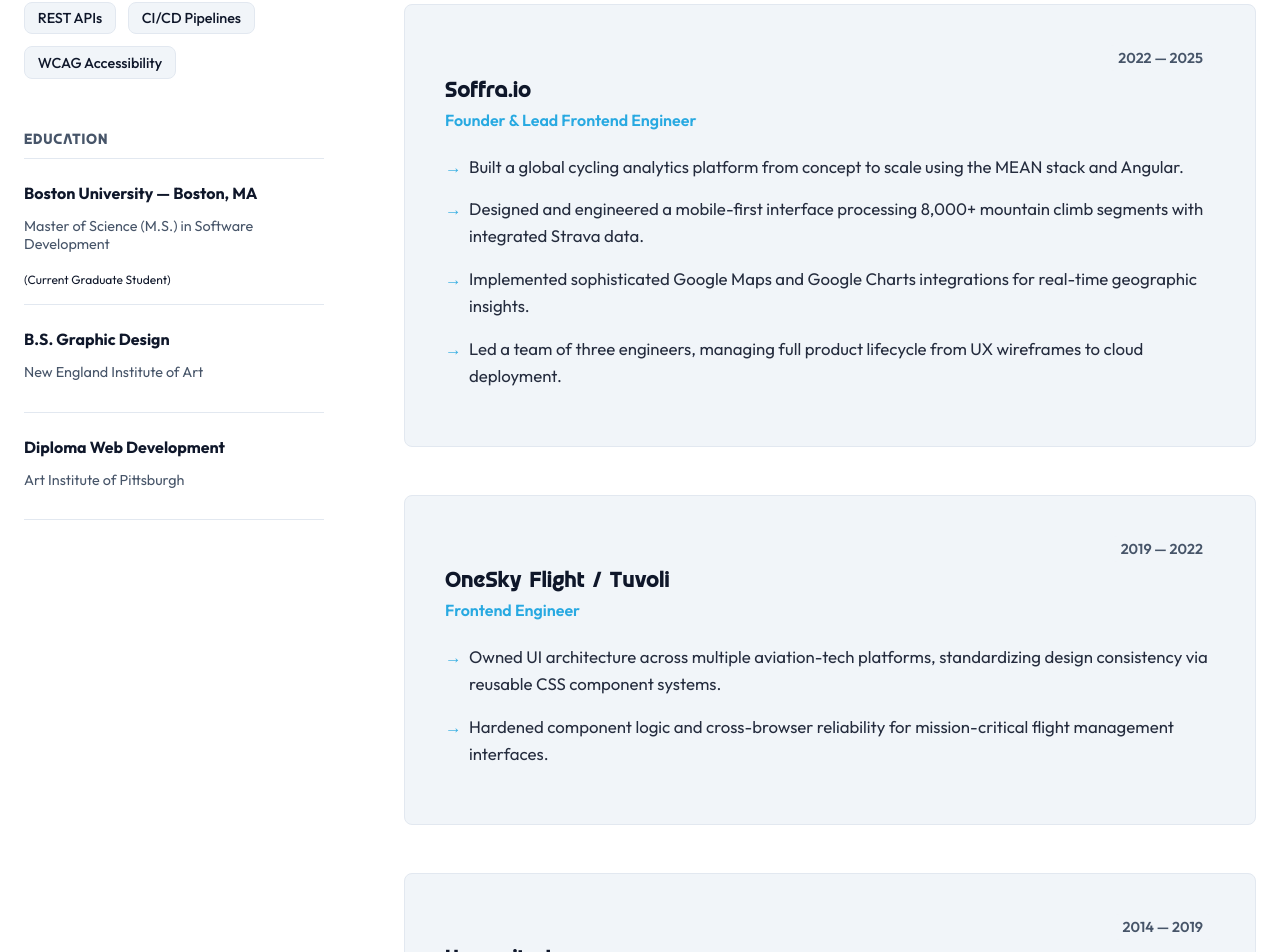
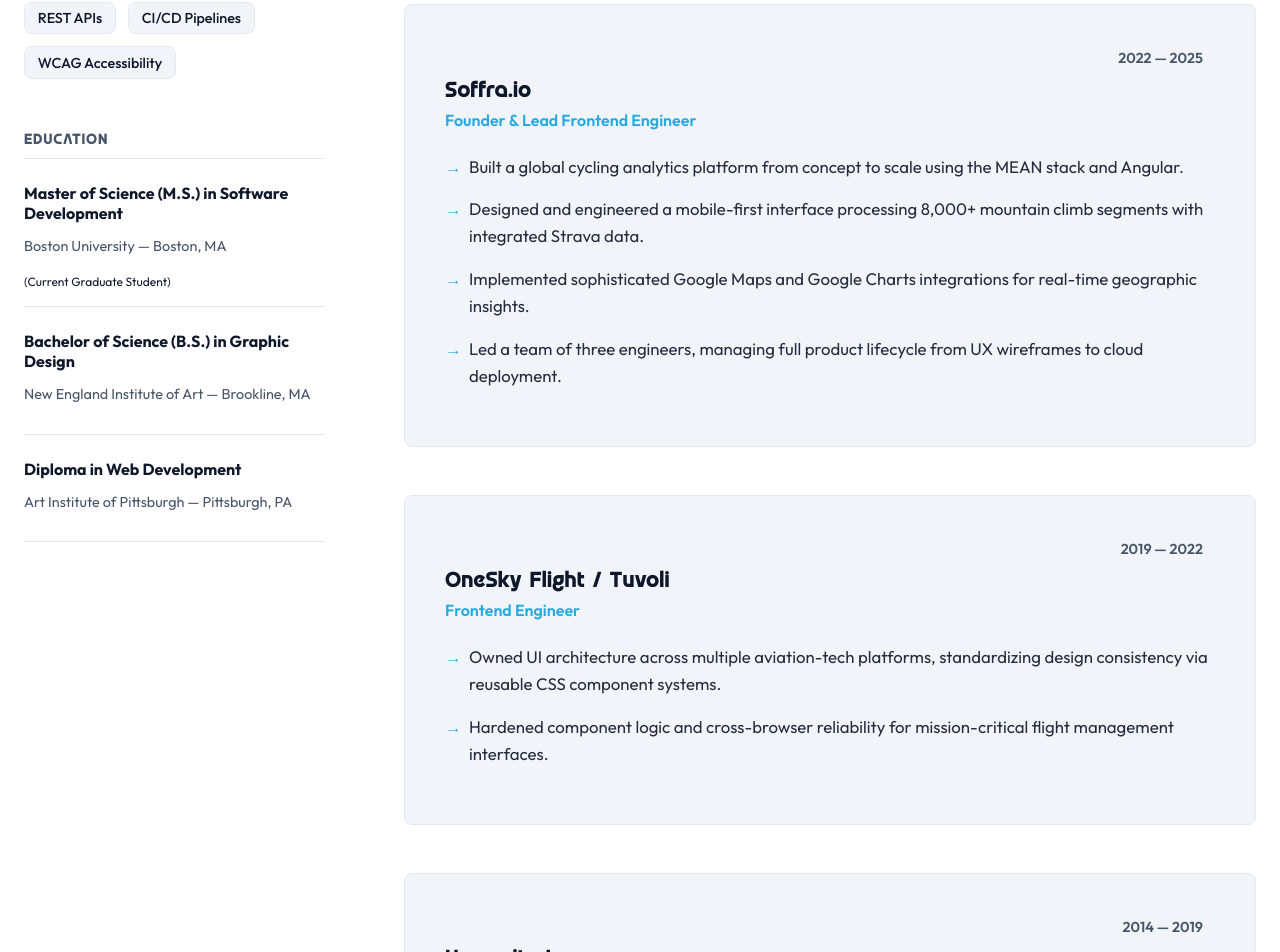
Before and after one commit to msabatini/michael-sabatini-portfolio, an Angular app in the folder client/: page /resume in a window 1280 px wide. Shown: the part 1443-2395 px from the top of the page. Built offline with nearby package versions, Linux system fonts and the light colour scheme.

Commit message:
Update Harrison Deller Art mockup and resume

```diff
--- a/client/angular.json
+++ b/client/angular.json
@@ -1,6 +1,7 @@
 {
   "$schema": "./node_modules/@angular/cli/lib/config/schema.json",
   "version": 1,
+
   "newProjectRoot": "projects",
   "projects": {
     "client": {
--- a/client/src/app/components/resume/resume.html
+++ b/client/src/app/components/resume/resume.html
@@ -77,17 +77,17 @@
         <section class="sidebar-section">
           <h3>Education</h3>
           <div class="edu-item">
-            <strong>Boston University — Boston, MA</strong>
-            <p>Master of Science (M.S.) in Software Development</p>
+            <strong>Master of Science (M.S.) in Software Development</strong>
+            <p>Boston University — Boston, MA</p>
             <span class="edu-meta">(Current Graduate Student)</span>
           </div>
           <div class="edu-item">
-            <strong>B.S. Graphic Design</strong>
-            <p>New England Institute of Art</p>
+            <strong>Bachelor of Science (B.S.) in Graphic Design</strong>
+            <p>New England Institute of Art — Brookline, MA</p>
           </div>
           <div class="edu-item">
-            <strong>Diploma Web Development</strong>
-            <p>Art Institute of Pittsburgh</p>
+            <strong>Diploma in Web Development</strong>
+            <p>Art Institute of Pittsburgh — Pittsburgh, PA</p>
           </div>
         </section>
       </aside>
```
Also changed, not shown: 1 other file (tests, documents, lock files or other folders).
